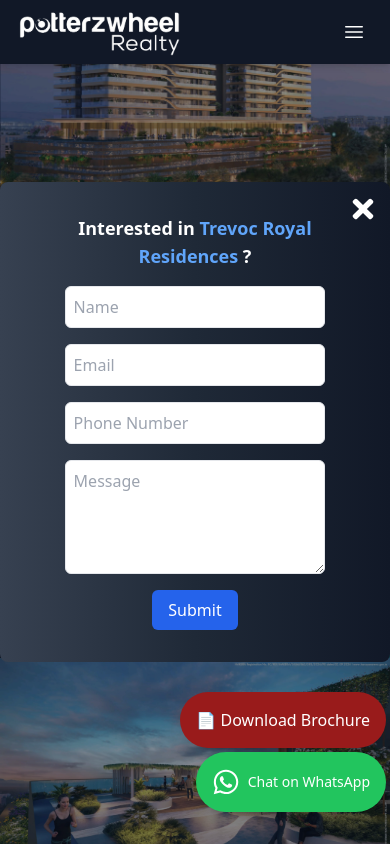
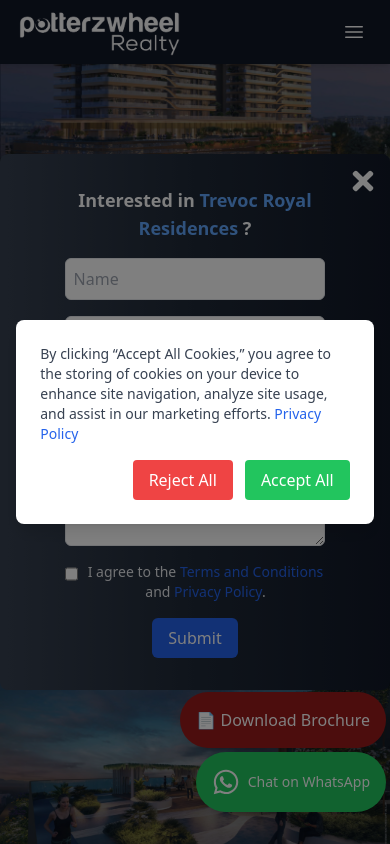
Before and after one commit to gaurank11/potterzwheel, a React (Vite) app: page /trevoc in a window 390 px wide. Shown: the top 844 px of the page. Built offline with nearby package versions, Linux system fonts and the light colour scheme.

Commit message:
final commit

```diff
--- a/package.json
+++ b/package.json
@@ -13,6 +13,7 @@
     "@heroicons/react": "^2.2.0",
     "chart.js": "^4.4.7",
     "emailjs-com": "^3.2.0",
+    "js-cookie": "^3.0.5",
     "lucide-react": "^0.464.0",
     "react": "^18.3.1",
     "react-chartjs-2": "^5.2.0",
--- a/src/components/Content.jsx
+++ b/src/components/Content.jsx
@@ -255,6 +255,25 @@
                 required
               />
             </div>
+            <div className="flex items-start">
+    <input
+      id="terms"
+      name="terms"
+      type="checkbox"
+      className="h-4 w-4 text-blue-600 border-gray-300 rounded focus:ring-2 focus:ring-blue-500"
+      required
+    />
+    <label htmlFor="terms" className="ml-2 text-sm text-gray-700">
+      I agree to the{' '}
+      <a href="/termsandconditions" target="_blank" className="text-blue-600 hover:underline">
+        Terms and Conditions
+      </a>{' '}
+      and{' '}
+      <a href="/privacy-policy"  target="_blank" className="text-blue-600 hover:underline">
+        Privacy Policy
+      </a>.
+    </label>
+  </div>
 
             {/* Submit Button */}
             <button
--- /dev/null
+++ b/src/components/CookieConsent.jsx
@@ -0,0 +1,51 @@
+import React, { useState } from 'react';
+import Cookies from 'js-cookie';
+
+const CookieConsent = () => {
+  const [isVisible, setIsVisible] = useState(
+    !Cookies.get('cookieConsent') // Show banner if consent is not already given
+  );
+
+  const handleAcceptAll = () => {
+    Cookies.set('cookieConsent', 'accepted', { expires: 365 }); // Store consent for 1 year
+    setIsVisible(false);
+    console.log('Cookies accepted!');
+  };
+
+  const handleRejectAll = () => {
+    Cookies.set('cookieConsent', 'rejected', { expires: 365 }); // Store rejection for 1 year
+    setIsVisible(false);
+    console.log('Cookies rejected!');
+  };
+
+  if (!isVisible) return null; // Hide banner if consent already exists
+
+  return (
+    <div className="fixed inset-0 bg-black bg-opacity-50 flex items-center justify-center z-50">
+      <div className="bg-white p-6 rounded-lg shadow-lg w-11/12 md:w-2/3 lg:w-1/3">
+        <p className="text-sm text-gray-700 mb-4">
+          By clicking “Accept All Cookies,” you agree to the storing of cookies on your device to enhance site navigation, analyze site usage, and assist in our marketing efforts.{' '}
+          <a href="/privacy-policy" className="text-blue-600 hover:underline">
+            Privacy Policy
+          </a>
+        </p>
+        <div className="flex justify-end space-x-3">
+          <button
+            onClick={handleRejectAll}
+            className="px-4 py-2 bg-red-500 text-white rounded hover:bg-red-600 transition"
+          >
+            Reject All
+          </button>
+          <button
+            onClick={handleAcceptAll}
+            className="px-4 py-2 bg-green-500 text-white rounded hover:bg-green-600 transition"
+          >
+            Accept All
+          </button>
+        </div>
+      </div>
+    </div>
+  );
+};
+
+export default CookieConsent;
--- a/src/components/Hero1.jsx
+++ b/src/components/Hero1.jsx
@@ -26,12 +26,12 @@
   ];
 
   const texts = [
-    "Welcome to our platform!",
-    "Discover amazing products!",
-    "Create unforgettable memories!",
-    "Join our journey today!",
-    "Find your dream adventure!",
-    "Unleash your potential!",
+    "Building homes, shaping futures",
+    "Spinning the wheel of opportunities",
+    "Let us wheel you into your next big address",
+    "Turning bricks into bliss",
+    "Real estate? We’re wheely good at it",
+    "Wheeling and dealing, but always feeling",
   ];
 
   return (
--- a/src/components/Properties_Details.jsx
+++ b/src/components/Properties_Details.jsx
@@ -198,6 +198,27 @@
           required
           className="block w-4/5 mx-auto p-2 mb-3 border rounded-md"
         ></textarea>
+
+ <div className="flex items-start w-4/5 mx-auto">
+    <input
+      id="terms"
+      name="terms"
+      type="checkbox"
+      className="h-4 w-4 text-blue-600 border-gray-300 rounded focus:ring-2 focus:ring-blue-500 mt-1"
+      required
+    />
+    <label htmlFor="terms" className="ml-2 text-sm md:text-[18px] text-gray-200">
+      I agree to the{' '}
+      <a href="/termsandconditions" target="_blank" className="text-blue-600 hover:underline">
+        Terms and Conditions
+      </a>{' '}
+      and{' '}
+      <a href="/privacy-policy" target="_blank" className="text-blue-600 hover:underline">
+        Privacy Policy
+      </a>.
+    </label>
+  </div>
+
         <button
           type="submit"
           className="px-4 py-2 bg-blue-600 text-white rounded-md"
@@ -274,6 +295,27 @@
                 required
                 className="block w-4/5 mx-auto p-3 mb-4 border rounded-md focus:outline-none focus:ring-2 focus:ring-yellow-400"
               />
+
+<div className="flex items-start w-4/5 mx-auto">
+    <input
+      id="terms"
+      name="terms"
+      type="checkbox"
+      className="h-4 w-4 text-yellow-600 border-gray-300 rounded focus:ring-2 focus:ring-yellow-500 mt-1"
+      required
+    />
+    <label htmlFor="terms" className="ml-2 text-sm text-gray-200">
+      I agree to the{' '}
+      <a href="/termsandconditions" target="_blank" className="text-yellow-600 hover:underline">
+        Terms and Conditions
+      </a>{' '}
+      and{' '}
+      <a href="/privacy-policy" target="_blank" className="text-yellow-600 hover:underline">
+        Privacy Policy
+      </a>.
+    </label>
+  </div>
+
               <button
                 type="submit"
                 className="px-6 py-3 bg-yellow-600 text-white rounded-md hover:bg-yellow-700 transition"
@@ -521,6 +563,26 @@
             className="block w-full md:w-4/5 mx-auto p-3 text-gray-800 rounded-md border focus:outline-none focus:ring-2 focus:ring-blue-400"
             autoComplete="on"
           ></textarea>
+
+<div className="flex items-start w-full sm:w-4/5 mx-auto">
+    <input
+      id="terms"
+      name="terms"
+      type="checkbox"
+      className="h-4 w-4 text-blue-600 border-gray-300 rounded focus:ring-2 focus:ring-blue-500 mt-1"
+      required
+    />
+    <label htmlFor="terms" className="ml-2 text-sm md:text-[18px] text-gray-200">
+      I agree to the{' '}
+      <a href="/termsandconditions" target="_blank" className="text-blue-600 hover:underline">
+        Terms and Conditions
+      </a>{' '}
+      and{' '}
+      <a href="/privacy-policy" target="_blank" className="text-blue-600 hover:underline">
+        Privacy Policy
+      </a>.
+    </label>
+  </div>
           <button
             type="submit"
             className="px-6 py-3 bg-blue-500 text-white rounded-md block mx-auto text-lg font-semibold hover:bg-blue-600 shadow-md transform transition-transform duration-200 hover:scale-105"
--- a/src/main.jsx
+++ b/src/main.jsx
@@ -3,6 +3,7 @@
 import { BrowserRouter } from 'react-router-dom';
 import App from './App'; // Main App component
 import './index.css'; // Tailwind CSS and custom styles
+import CookieConsent from './components/CookieConsent';
 
 const root = ReactDOM.createRoot(document.getElementById('root'));
 
@@ -10,6 +11,7 @@
   <React.StrictMode>
     <BrowserRouter>
       <App />
+      <CookieConsent />
     </BrowserRouter>
   </React.StrictMode>
 );
--- a/src/pages/Trevoc.jsx
+++ b/src/pages/Trevoc.jsx
@@ -25,24 +25,25 @@
   const mapUrl = 'https://www.google.com/maps/place/Krisumi+Sales+Lounge/@28.4192531,76.9649014,17z/data=!3m1!4b1!4m6!3m5!1s0x390d3d63b59907ff:0x92efb89d2926d143!8m2!3d28.4192485!4d76.9697723!16s%2Fg%2F11f57wszxq?entry=ttu&g_ep=EgoyMDI1MDEwMS4wIKXMDSoASAFQAw%3D%3D';
 
   const amenities = [
-    { name: 'Round the Clock Security', icon: '/Amenities/a1.svg' },
-    { name: '24 Hours Electricity and Waterm', icon: '/Amenities/a2.svg' },
-    { name: '100% Power Back-up', icon: '/Amenities/a3.svg' },
-    { name: 'Open & Covered Parking Spaces', icon: '/Amenities/a5.svg' },
-    { name: 'All the Lobbies are Air-conditioned', icon: '/Amenities/a6.svg' },
-    { name: 'Swimming Pools', icon: '/Amenities/a8.svg' },
+    { name: 'Top Security', icon: 'https://www.svgrepo.com/show/466390/surveillance-camera.svg' },
+    { name: 'Ample Parking', icon: 'https://www.svgrepo.com/show/210907/parking-car.svg' },
+    { name: 'Smart Automation', icon: 'https://www.svgrepo.com/show/469824/smart-home.svg' },
+    { name: 'Concierge Services', icon: 'https://www.svgrepo.com/show/56194/concierge.svg' },
+    { name: 'Infinity Pools', icon: 'https://www.svgrepo.com/show/475480/swimming.svg' },
+    { name: 'Gym', icon: 'https://www.svgrepo.com/show/193640/treadmill-gym.svg' },
 
 
 
   ];
 
   const location =[
-    { name: '2 Widest Roads in Gurugram’s NPR and CPR', icon: 'https://krisumi.com/project/waterside-residences/images/icon/location-icon/the-confluence-SPR-CPR.svg' },
-    { name: '3 Minute Drive to NH-48', icon: 'https://krisumi.com/project/waterside-residences/images/icon/location-icon/Connected-to-NH-48.svg' },
-    { name: 'Planned Mass Rapid Transit System along NPR and CPR', icon: 'https://krisumi.com/project/waterside-residences/images/icon/location-icon/planned-mass-rapid.svg' },
-    { name: 'Encircled by 220 acres of Green Zone and a 50-metre Green Belt', icon: 'https://krisumi.com/project/waterside-residences/images/icon/location-icon/surrounded-by-220.svg' },
-    { name: 'Adjacent to Gurgram’s Newest Business Centre', icon: 'https://krisumi.com/project/waterside-residences/images/icon/location-icon/adjacent-to-global.svg' },
-    { name: 'Unhindered Connectivity to IGI Airport', icon: 'https://krisumi.com/project/waterside-residences/images/icon/location-icon/Near-IGI-Airport.svg' },
+    { name: '25 mins to IGI Airport', icon: 'https://www.svgrepo.com/show/490515/airport-departure.svg' },
+    { name: '8 mins to Corporate Hubs', icon: 'https://www.svgrepo.com/show/403900/office-building.svg' },
+    { name: '2 mins to Sector 56 Metro Station', icon: 'https://www.svgrepo.com/show/490847/metro.svg' },
+    { name: '2 mins to Grand Hyatt', icon: 'https://www.svgrepo.com/show/490127/hotel-building.svg' },
+    { name: '5 mins to DLF Camellias', icon: 'https://www.svgrepo.com/show/456974/real-estate-building.svg' },
+    { name: '5 mins to One Horizon Center', icon: 'https://www.svgrepo.com/show/70483/office-block.svg' },
+
   ];
 
 
```
Also changed, not shown: 1 other file (tests, documents, lock files or other folders).
